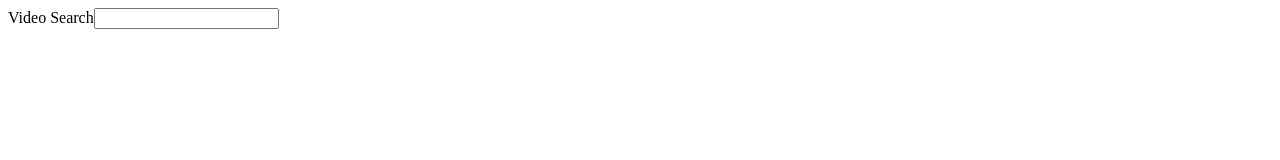
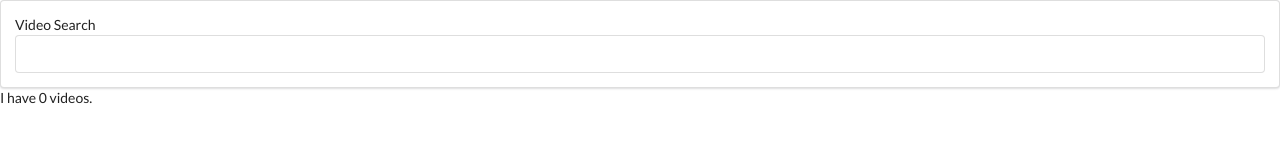
Before and after one commit to react-with-redux-course/05-react-review, a React app: page / in a window 1280 px wide. Built offline with nearby package versions, Linux system fonts and the light colour scheme.

Commit message:
search results callback & secured API key

```diff
--- a/public/index.html
+++ b/public/index.html
@@ -5,7 +5,7 @@
     <link rel="shortcut icon" href="%PUBLIC_URL%/favicon.ico" />
     <meta name="viewport" content="width=device-width, initial-scale=1" />
     <meta name="theme-color" content="#000000" />
-    <link rel="stylesheet" src="https://cdnjs.cloudflare.com/ajax/libs/semantic-ui/2.4.1/semantic.min.css" />
+    <link rel="stylesheet" href="https://cdnjs.cloudflare.com/ajax/libs/semantic-ui/2.4.1/semantic.min.css" />
     <!--
       manifest.json provides metadata used when your web app is installed on a
       user's mobile device or desktop. See https://developers.google.com/web/fundamentals/web-app-manifest/
--- a/src/components/App.js
+++ b/src/components/App.js
@@ -1,11 +1,26 @@
 import React, { Component } from 'react';
 import SearchBar from './SearchBar';
+import youtube from '../apis/youtube';
 
 class App extends Component {
+
+    state = { videos: [] };
+
+    onTermSubmit = async (term) => {
+        const response = await youtube.get('/search', {
+            params: {
+                q: term
+            }
+        });
+
+        this.setState({ videos: response.data.items });
+    };
+
     render() {
         return (
             <div className="ui contain">
-                <SearchBar />
+                <SearchBar onFormSubmit={this.onTermSubmit} />
+                I have {this.state.videos.length} videos.
             </div>
         )
     }
--- a/src/components/SearchBar.js
+++ b/src/components/SearchBar.js
@@ -10,6 +10,7 @@ class SearchBar extends Component {
 
     onFormSubmit = (event) => {
         event.preventDefault();
+        this.props.onFormSubmit(this.state.term);
     };
 
     render() {
```
Also changed, not shown: 1 other file.
